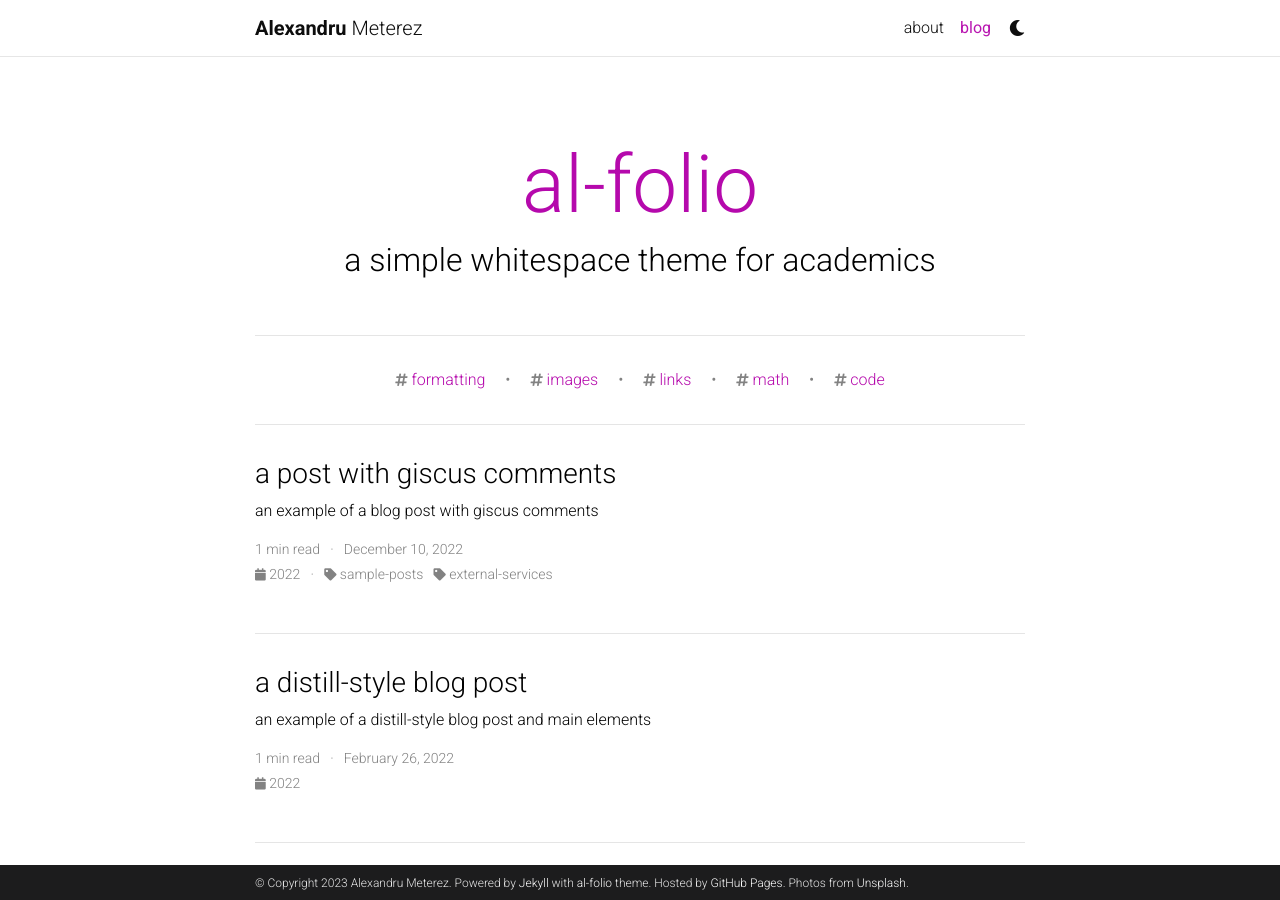
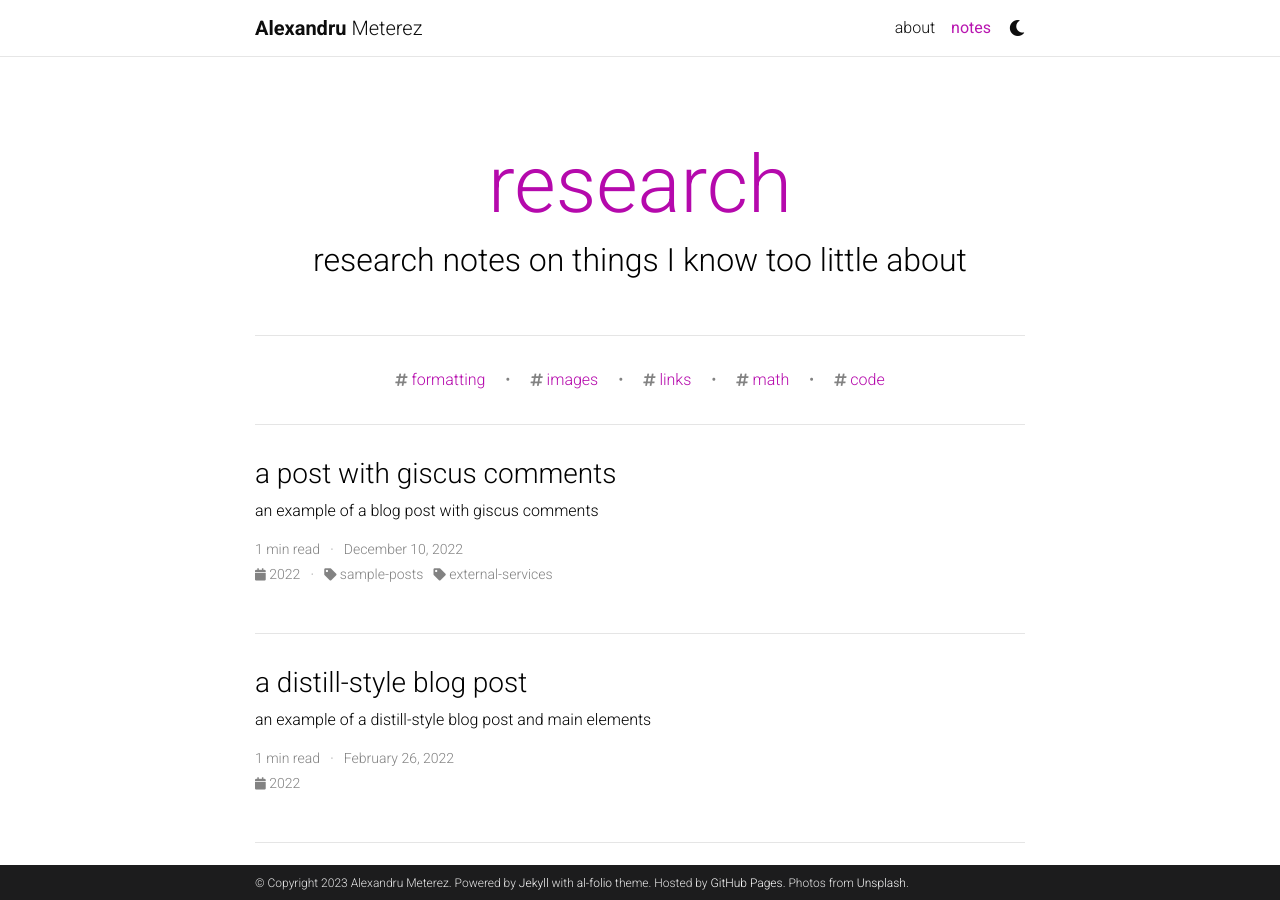
Before and after one commit to alexandrumeterez/old-blog, a Jekyll site: the page built from blog/index.html, in a window 1280 px wide and 900 px high. Built offline with Jekyll 4.4.1, drawn with Linux system fonts in a browser that asks for light colours; the list of posts is cut into pages by our own code; comment, search, counter and statistics services are not loaded; a style sheet for code colours, icons or effects is not loaded.

Commit message:
updated blog page

```diff
--- a/_config.yml
+++ b/_config.yml
@@ -116,9 +116,9 @@ bing_site_verification:  # out your bing-site-verification ID (Bing Webmaster)
 # Blog
 # -----------------------------------------------------------------------------
 
-blog_name: al-folio # blog_name will be displayed in your blog page
-blog_nav_title: blog # your blog must have a title for it to be displayed in the nav bar
-blog_description: a simple whitespace theme for academics
+blog_name: research # blog_name will be displayed in your blog page
+blog_nav_title: notes # your blog must have a title for it to be displayed in the nav bar
+blog_description: research notes on things I know too little about
 permalink: /blog/:year/:title/
 
 # Pagination
```
